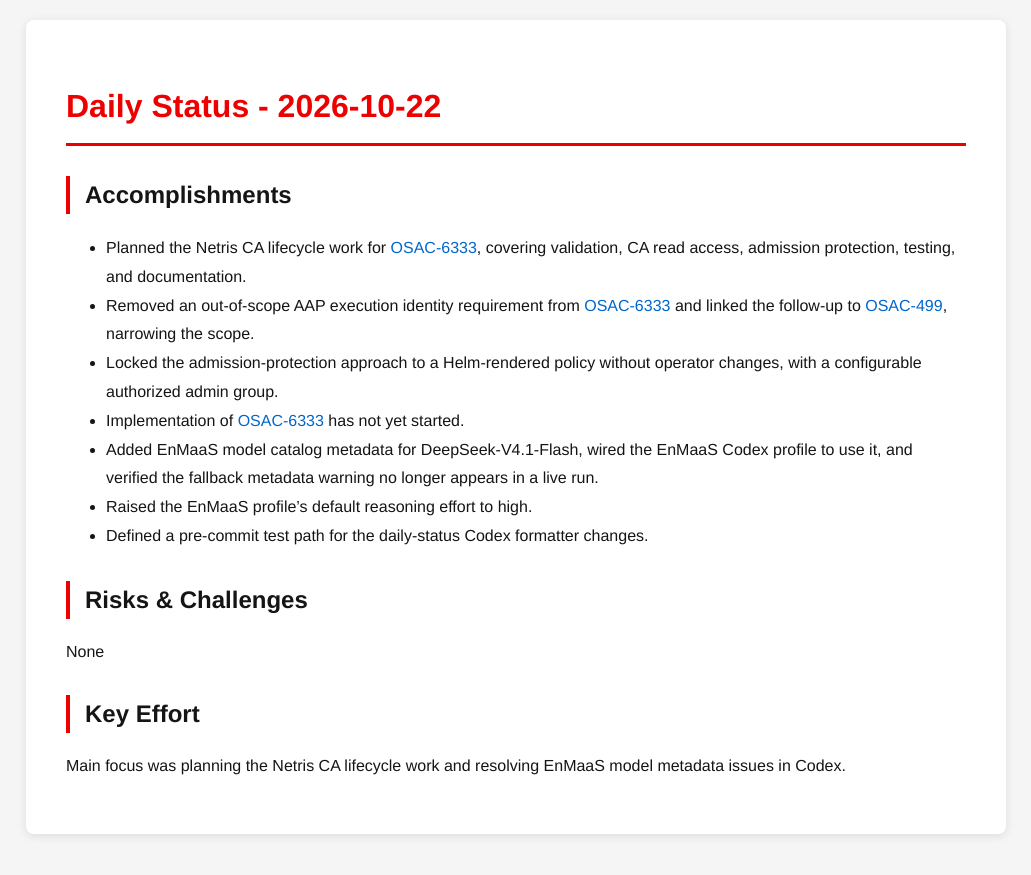
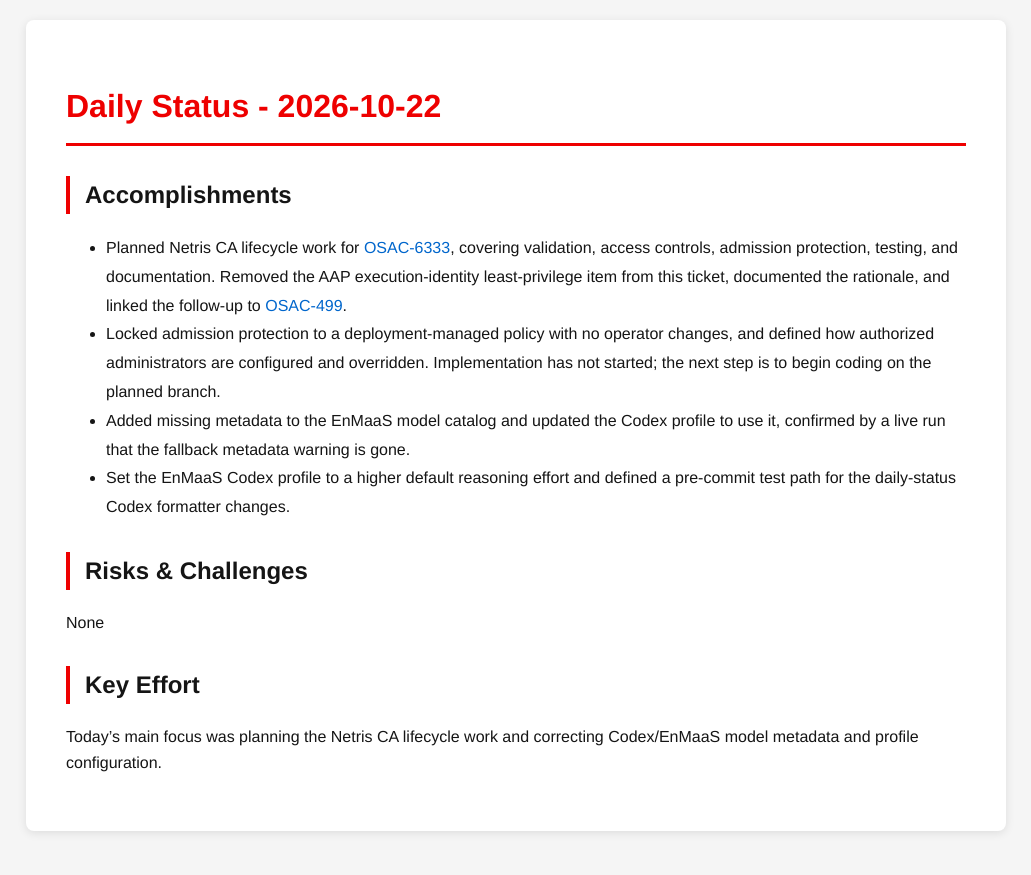
Before and after one commit to tzvatot/daily-status, a Jekyll site: the page built from 2026-10-22.md, in a window 1280 px wide. Shown: the top 875 px of the page, without its empty margins (124-1155 px from the left). Built offline with Jekyll 4.4.1, drawn with Linux system fonts in a browser that asks for light colours.

Commit message:
Daily status update - 2026-10-22

```diff
--- a/2026-10-22.md
+++ b/2026-10-22.md
@@ -7,16 +7,13 @@
 # Daily Status - 2026-10-22
 
 ## Accomplishments
-- Planned the Netris CA lifecycle work for [OSAC-6333](https://redhat.atlassian.net/browse/OSAC-6333), covering validation, CA read access, admission protection, testing, and documentation.
-- Removed an out-of-scope AAP execution identity requirement from [OSAC-6333](https://redhat.atlassian.net/browse/OSAC-6333) and linked the follow-up to [OSAC-499](https://redhat.atlassian.net/browse/OSAC-499), narrowing the scope.
-- Locked the admission-protection approach to a Helm-rendered policy without operator changes, with a configurable authorized admin group.
-- Implementation of [OSAC-6333](https://redhat.atlassian.net/browse/OSAC-6333) has not yet started.
-- Added EnMaaS model catalog metadata for DeepSeek-V4.1-Flash, wired the EnMaaS Codex profile to use it, and verified the fallback metadata warning no longer appears in a live run.
-- Raised the EnMaaS profile's default reasoning effort to high.
-- Defined a pre-commit test path for the daily-status Codex formatter changes.
+- Planned Netris CA lifecycle work for [OSAC-6333](https://redhat.atlassian.net/browse/OSAC-6333), covering validation, access controls, admission protection, testing, and documentation. Removed the AAP execution-identity least-privilege item from this ticket, documented the rationale, and linked the follow-up to [OSAC-499](https://redhat.atlassian.net/browse/OSAC-499).
+- Locked admission protection to a deployment-managed policy with no operator changes, and defined how authorized administrators are configured and overridden. Implementation has not started; the next step is to begin coding on the planned branch.
+- Added missing metadata to the EnMaaS model catalog and updated the Codex profile to use it, confirmed by a live run that the fallback metadata warning is gone.
+- Set the EnMaaS Codex profile to a higher default reasoning effort and defined a pre-commit test path for the daily-status Codex formatter changes.
 
 ## Risks & Challenges
 None
 
 ## Key Effort
-Main focus was planning the Netris CA lifecycle work and resolving EnMaaS model metadata issues in Codex.
+Today's main focus was planning the Netris CA lifecycle work and correcting Codex/EnMaaS model metadata and profile configuration.
```
